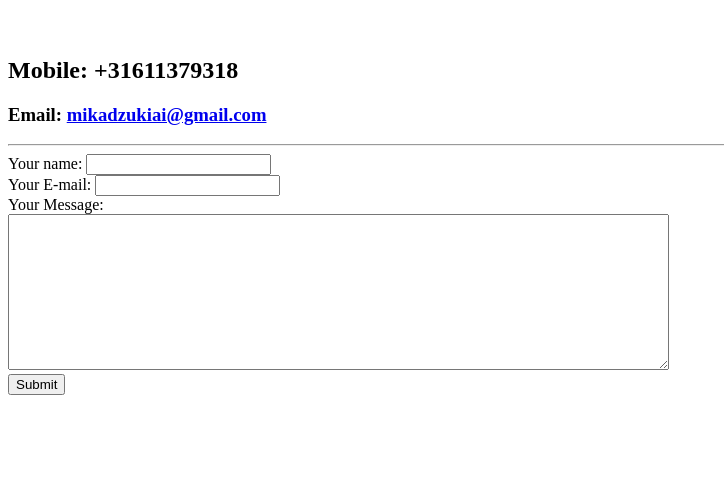
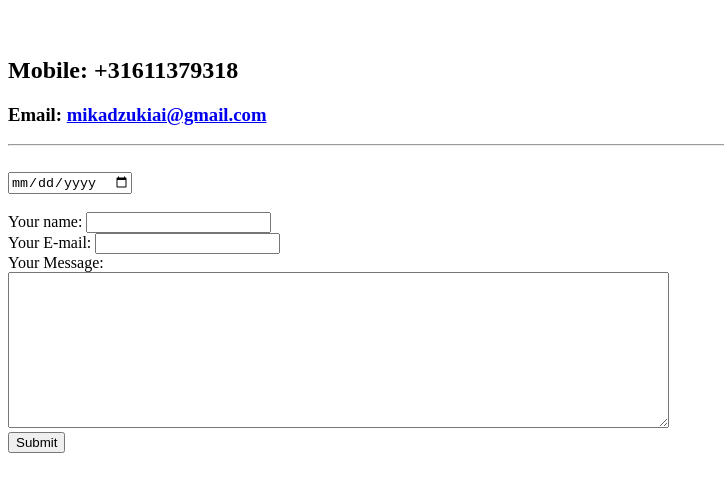
Before and after one commit to Lypheja/cv, a plain HTML site: page contact.html in a window 1280 px wide. Shown: the part 61-552 px from the top of the page, without its empty margins (0-724 px from the left). Drawn offline with Linux system fonts and the light colour scheme.

Commit message:
Update contact.html

```diff
--- a/contact.html
+++ b/contact.html
@@ -13,7 +13,8 @@
    <p>
       <h3>Email: <a href="#">mikadzukiai@gmail.com</a></h3>
    </p>
-   <hr>
+   <hr><br>
+   <input type="date"><br><br>
     <form action="mailto:mikadzukiai@gmail.com" method="post" enctype="text/plain">
       <label>Your name:</label>
       <input type="text" name="yourName" value=""><br>
```
